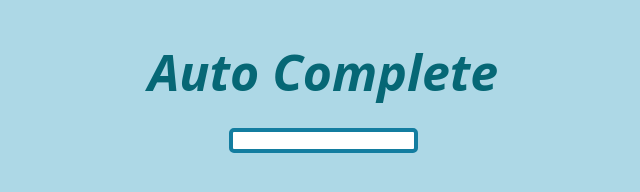
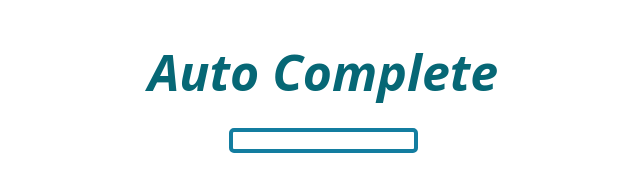
Before and after one commit to golden-fingers/autocomplete, a website: page form.html in a window 1280 px wide. Shown: the whole page, without its empty margins (317-957 px from the left). Drawn offline with Linux system fonts and the light colour scheme.

Commit message:
Update form.html

```diff
--- a/form.html
+++ b/form.html
@@ -5,7 +5,7 @@
 	<style type="text/css">
 
 	  body {
-       background:lightblue; font-family:"Open Sans";font-weight:400;
+       background:white; font-family:"Open Sans";font-weight:400;
        padding-top:30px; text-align:center;
        color: #276869;
 
```
